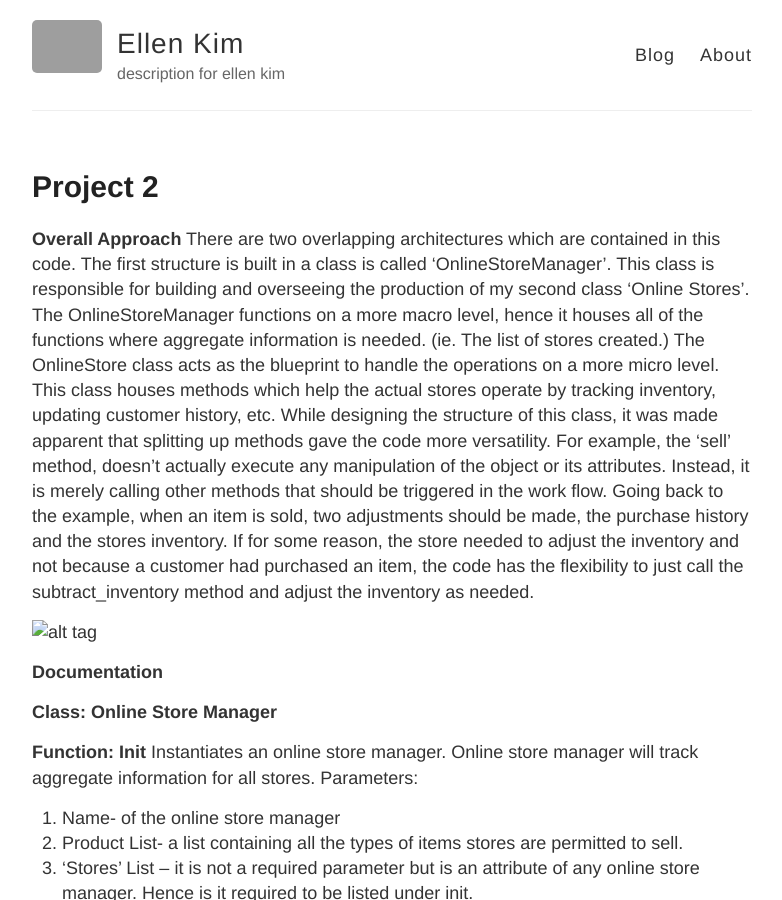
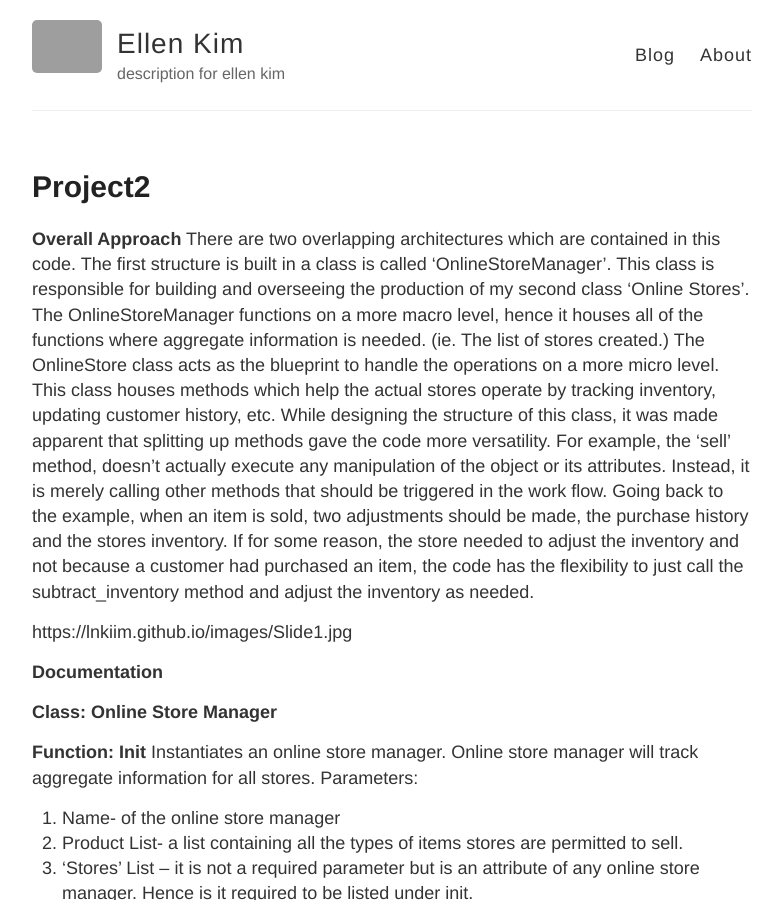
Before and after one commit to Lnkiim/Lnkiim.github.io, a Jekyll site: the page built from _posts/2014-3-3-Hello-World.md, in a window 1280 px wide and 900 px high. Shown: the whole window, without its empty margins (248-1030 px from the left). Built offline with Jekyll 4.4.1, drawn with Linux system fonts in a browser that asks for light colours; grey boxes are pictures that could not be loaded.

Commit message:
Update 2014-3-3-Hello-World.md

```diff
--- a/_posts/2014-3-3-Hello-World.md
+++ b/_posts/2014-3-3-Hello-World.md
@@ -1,12 +1,13 @@
 ---
 layout: post
-title: Project 2
+title: Project2
 ---
 **Overall Approach**
 	There are two overlapping architectures which are contained in this code. The first structure is built in a class is called ‘OnlineStoreManager’. This class is responsible for building and overseeing the production of my second class ‘Online Stores’. The OnlineStoreManager functions on a more macro level, hence it houses all of the functions where aggregate information is needed. (ie. The list of stores created.)
 	The OnlineStore class acts as the blueprint to handle the operations on a more micro level. This class houses methods which help the actual stores operate by tracking inventory, updating customer history, etc. While designing the structure of this class, it was made apparent that splitting up methods gave the code more versatility. For example, the ‘sell’ method, doesn’t actually execute any manipulation of the object or its attributes. Instead, it is merely calling other methods that should be triggered in the work flow. Going back to the example, when an item is sold, two adjustments should be made, the purchase history and the stores inventory. If for some reason, the store needed to adjust the inventory and not because a customer had purchased an item, the code has the flexibility to just call the subtract_inventory method and adjust the inventory as needed.
 
-![alt tag](Lnkiim.github.io/images/Slide1.jpg)
+
+https://lnkiim.github.io/images/Slide1.jpg
 
 **Documentation**
 
```
